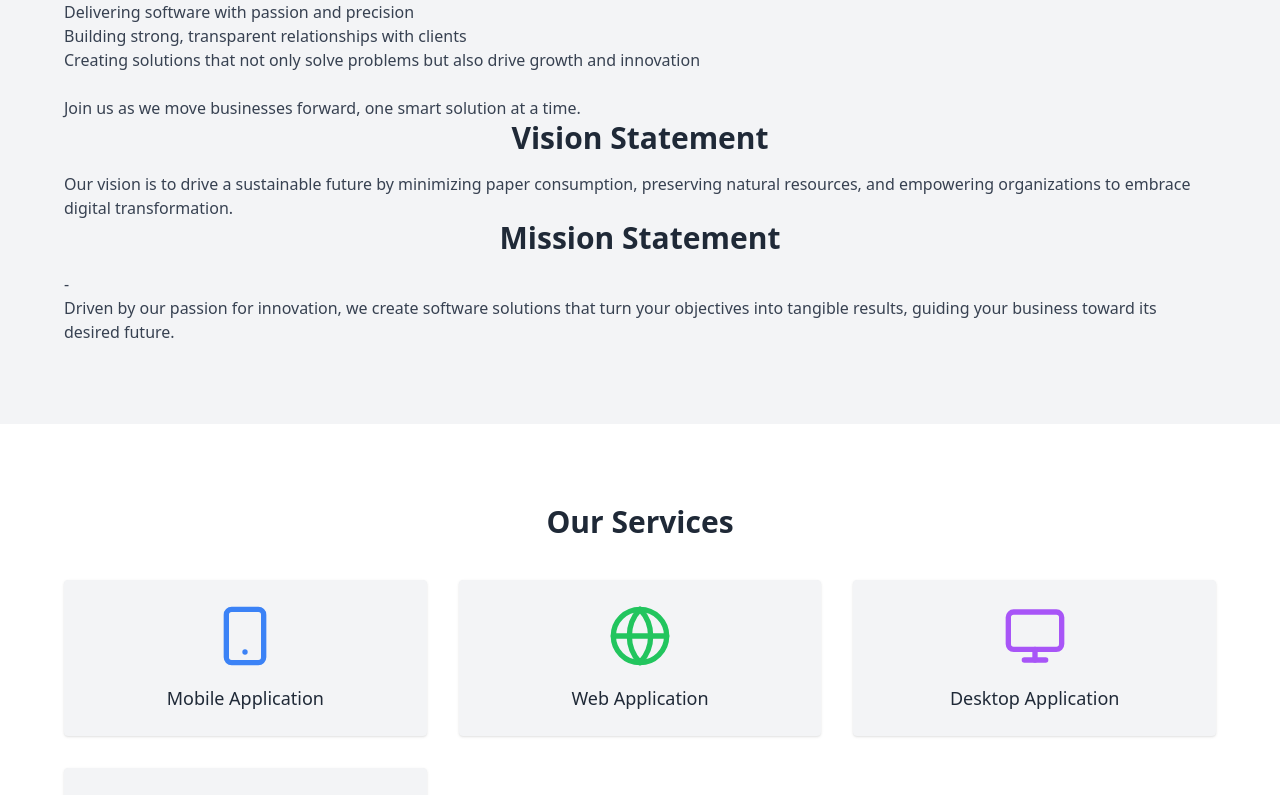
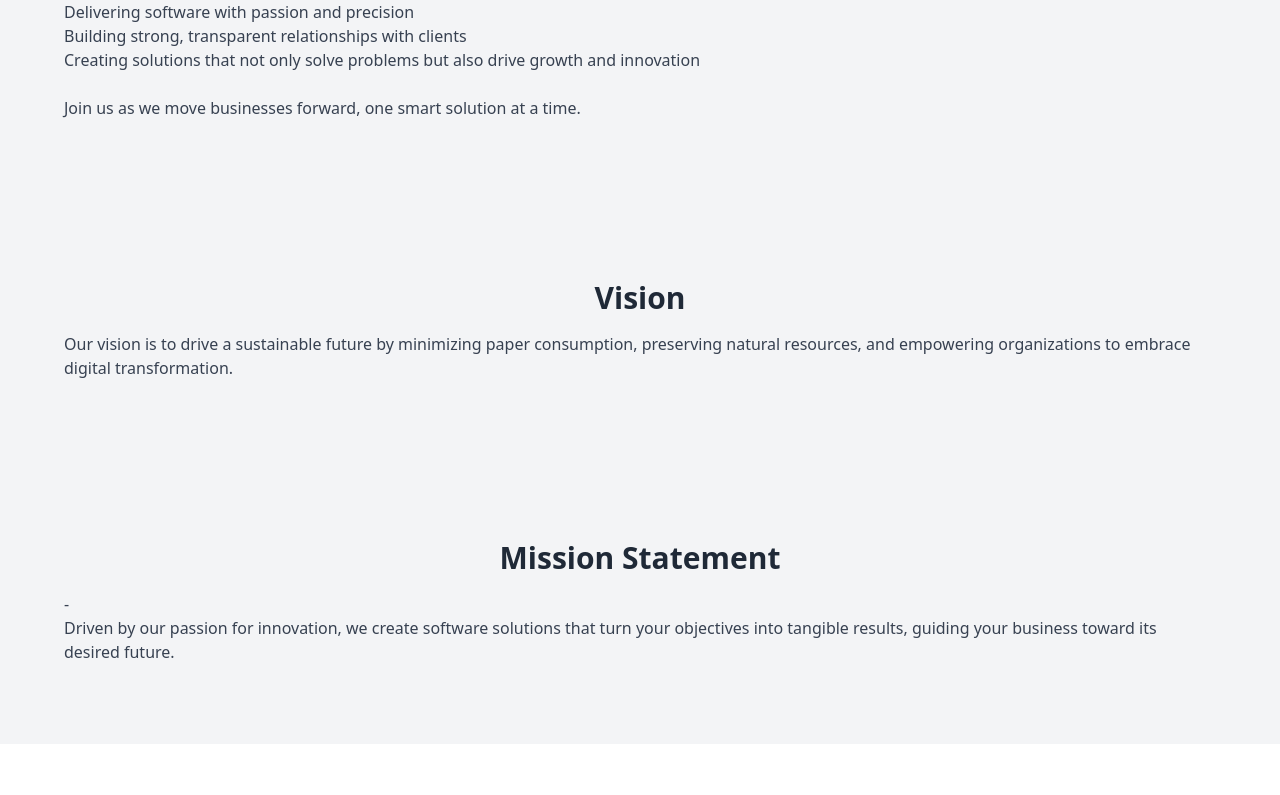
Before and after one commit to prabhacha/passionweb, a React (Create React App) app: page / in a window 1280 px wide. Shown: the part 1060-1855 px from the top of the page. Built offline with nearby package versions, Linux system fonts and the light colour scheme.

Commit message:
added vision and mission menus

```diff
--- a/src/App.js
+++ b/src/App.js
@@ -56,6 +56,8 @@ export default function App() {
           <ul className={`md:flex md:space-x-6 absolute md:static top-full left-0 w-full md:w-auto bg-white md:bg-transparent shadow-md md:shadow-none transition-all duration-300 ease-in-out
             ${menuOpen ? 'block' : 'hidden'} md:block text-center md:text-left`}>
             <li className="py-2 md:py-0"><a href="#about" onClick={scrollToSection('about')} className="block px-4 hover:text-red-500">About</a></li>
+            <li className="py-2 md:py-0"><a href="#vision" onClick={scrollToSection('vision')} className="block px-4 hover:text-red-500">Vision</a></li>
+            <li className="py-2 md:py-0"><a href="#mission" onClick={scrollToSection('mission')} className="block px-4 hover:text-red-500">Mission</a></li>
             <li className="py-2 md:py-0"><a href="#services" onClick={scrollToSection('services')} className="block px-4 hover:text-red-500">Services</a></li>
             <li className="py-2 md:py-0"><a href="#portfolio" onClick={scrollToSection('portfolio')} className="block px-4 hover:text-red-500">Portfolio</a></li>
             <li className="py-2 md:py-0"><a href="#contact" onClick={scrollToSection('contact')} className="block px-4 hover:text-red-500">Contact</a></li>
@@ -119,23 +121,41 @@ export default function App() {
 
 
 
- <h3 className="text-3xl font-semibold mb-4 text-center">Vision Statement</h3>
+
+
+
+
+
+      </motion.section>
+      <motion.section
+        id="about"
+        className="py-20 px-6 bg-gray-100"
+        initial={{ opacity: 0, y: 50 }}
+        whileInView={{ opacity: 1, y: 0 }}
+        viewport={{ once: true }}
+        transition={{ duration: 0.8 }}>
+        <h3 className="text-3xl font-semibold mb-4 text-center">Vision</h3>
         <div class="max-w-6xl mx-auto text-left space-y-6 text-gray-700">
           <p>
             Our vision is to drive a sustainable future by minimizing paper consumption, preserving natural resources, and empowering organizations to embrace digital transformation.</p>
 
         </div>
+      </motion.section>
 
+      <motion.section
+        id="about"
+        className="py-20 px-6 bg-gray-100"
+        initial={{ opacity: 0, y: 50 }}
+        whileInView={{ opacity: 1, y: 0 }}
+        viewport={{ once: true }}
+        transition={{ duration: 0.8 }}>
         <h3 className="text-3xl font-semibold mb-4 text-center">Mission Statement</h3>
         <div class="max-w-6xl mx-auto text-left space-y-6 text-gray-700">
           -
           <p>Driven by our passion for innovation, we create software solutions that turn your objectives into tangible results, guiding your business toward its desired future.          </p></div>
 
 
-
-
       </motion.section>
-
       {/* Services */}
       <motion.section
         id="services"
```
Lines whose indentation alone changed are shown as unchanged.
